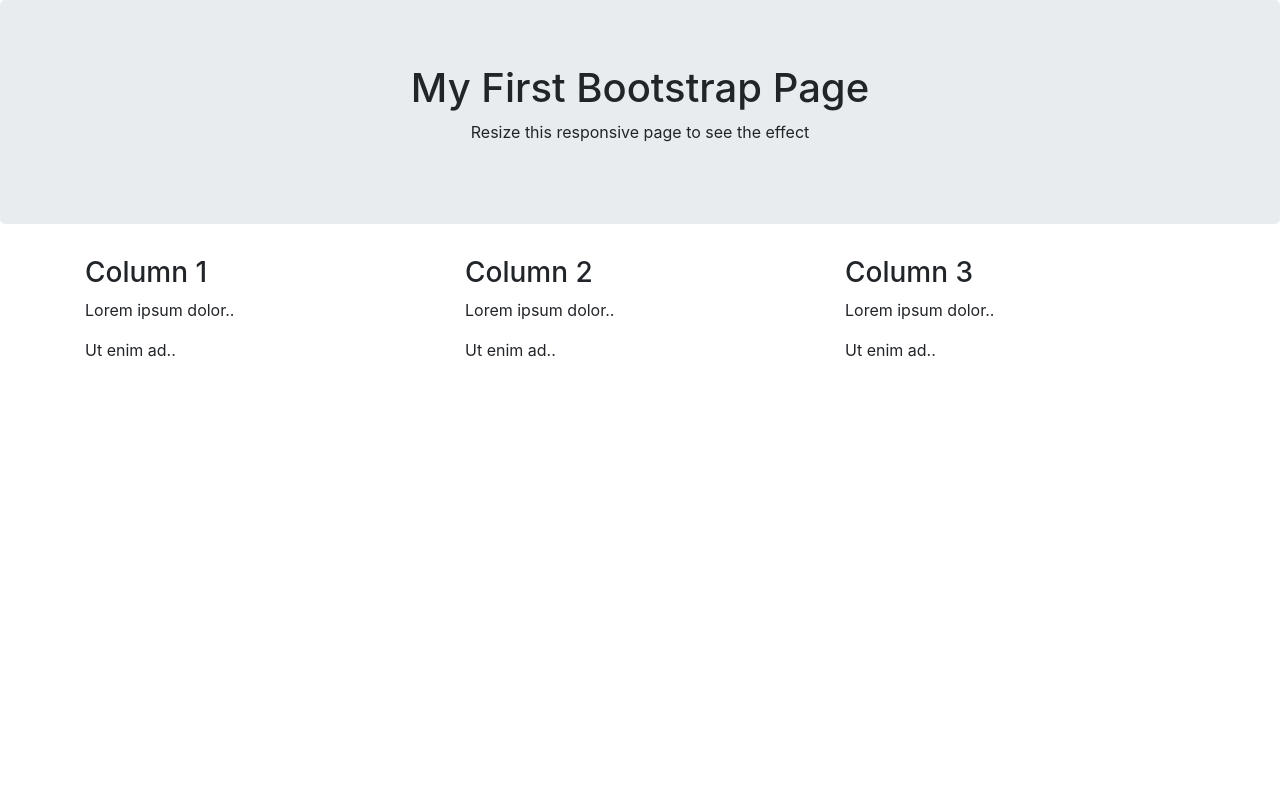
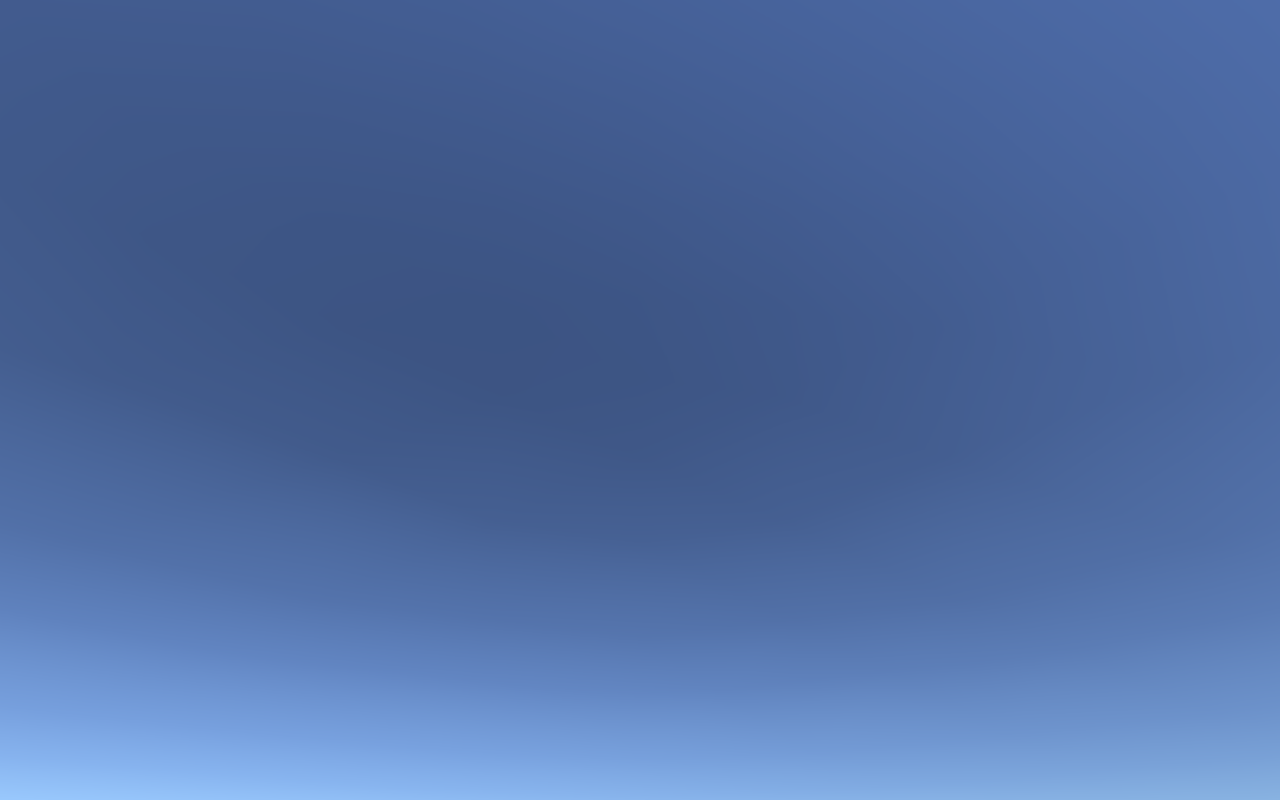
Before and after one commit to ditrytus/hypermaze-website, a website: page src/index.html in a window 1280 px wide. Drawn offline with nearby package versions, Linux system fonts and the light colour scheme; files that its build step writes are made by us from their sources; files whose address does not match are found by name.

Commit message:
Added straching background. Added sass.

```diff
--- a/package.json
+++ b/package.json
@@ -12,6 +12,7 @@
     "gulp": "^3.9.1",
     "gulp-clean": "^0.3.2",
     "gulp-connect": "^5.0.0",
+    "gulp-sass": "^3.1.0",
     "livereload": "^0.6.3"
   },
   "scripts": {
--- a/src/index.html
+++ b/src/index.html
@@ -5,47 +5,23 @@
     <title>Hello, world!</title>
     <!-- Required meta tags -->
     <meta charset="utf-8">
-    <meta name="viewport" content="width=device-width, initial-scale=1, shrink-to-fit=no">
+    <meta name="viewport" content="width=device-width, initial-scale=1">
 
     <!-- Bootstrap CSS -->
-    <link rel="stylesheet" href="https://maxcdn.bootstrapcdn.com/bootstrap/4.0.0-beta.2/css/bootstrap.min.css" integrity="sha384-PsH8R72JQ3SOdhVi3uxftmaW6Vc51MKb0q5P2rRUpPvrszuE4W1povHYgTpBfshb"
-        crossorigin="anonymous">
+    <link rel="stylesheet" href="styles/bootstrap.min.css">
+    <link rel="stylesheet" href="styles/style.css">
 </head>
 
 <body>
-    <div class="jumbotron text-center">
-        <h1>My First Bootstrap Page</h1>
-        <p>Resize this responsive page to see the effect</p>
-    </div>
+    <div class="container">
 
-    <div class="container">
-        <div class="row">
-            <div class="col-sm-4">
-                <h3>Column 1</h3>
-                <p>Lorem ipsum dolor..</p>
-                <p>Ut enim ad..</p>
-            </div>
-            <div class="col-sm-4">
-                <h3>Column 2</h3>
-                <p>Lorem ipsum dolor..</p>
-                <p>Ut enim ad..</p>
-            </div>
-            <div class="col-sm-4">
-                <h3>Column 3</h3>
-                <p>Lorem ipsum dolor..</p>
-                <p>Ut enim ad..</p>
-            </div>
-        </div>
     </div>
 
     <!-- Optional JavaScript -->
     <!-- jQuery first, then Popper.js, then Bootstrap JS -->
-    <script src="https://code.jquery.com/jquery-3.2.1.slim.min.js" integrity="sha384-KJ3o2DKtIkvYIK3UENzmM7KCkRr/rE9/Qpg6aAZGJwFDMVNA/GpGFF93hXpG5KkN"
-        crossorigin="anonymous"></script>
-    <script src="https://cdnjs.cloudflare.com/ajax/libs/popper.js/1.12.3/umd/popper.min.js" integrity="sha384-vFJXuSJphROIrBnz7yo7oB41mKfc8JzQZiCq4NCceLEaO4IHwicKwpJf9c9IpFgh"
-        crossorigin="anonymous"></script>
-    <script src="https://maxcdn.bootstrapcdn.com/bootstrap/4.0.0-beta.2/js/bootstrap.min.js" integrity="sha384-alpBpkh1PFOepccYVYDB4do5UnbKysX5WZXm3XxPqe5iKTfUKjNkCk9SaVuEZflJ"
-        crossorigin="anonymous"></script>
+    <script src="scripts/jquery.slim.min.js"></script>
+    <script src="scripts/popper.min.js"></script>
+    <script src="scripts/bootstrap.min.js"></script>
 </body>
 
 </html>
--- /dev/null
+++ b/src/style.sass
@@ -0,0 +1,5 @@
+html, body
+    background: #d8ebff
+    background-image: url("/images/background.png")
+    background-size: 100% 100%
+    height: 100%
```
Also changed, not shown: gulpfile.js (+19 -4 lines), src/background.png (added).
